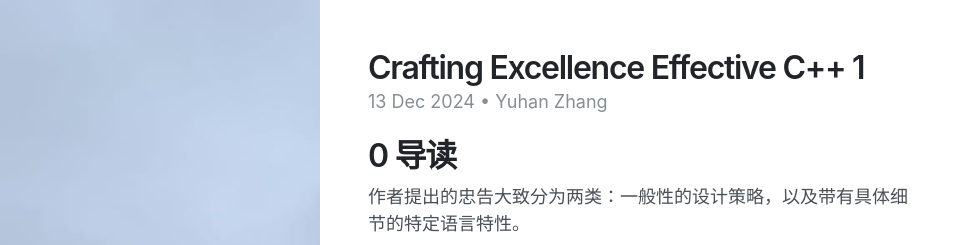
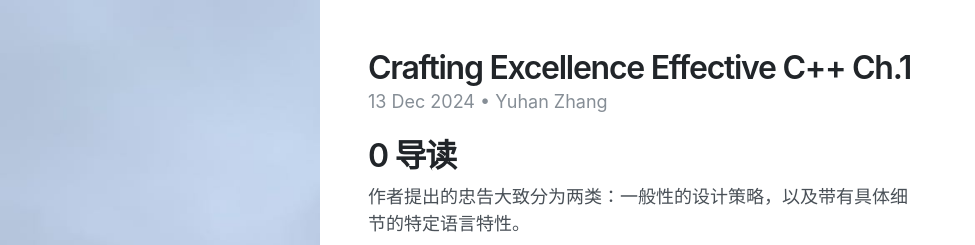
Before and after one commit to 08mamba24/08mamba24.github.io, a Jekyll site: the page built from _posts/2024-12-13-Crafting-Excellence-Effective-C++.md, in a window 1280 px wide and 900 px high. Shown: the top 245 px of the window, without its empty margins (0-975 px from the left). Built offline with Jekyll 4.4.1, drawn with Linux system fonts in a browser that asks for light colours; nearby versions of some CDN libraries.

Commit message:
modify tags

```diff
--- a/_posts/2024-12-13-Crafting-Excellence-Effective-C++.md
+++ b/_posts/2024-12-13-Crafting-Excellence-Effective-C++.md
@@ -1,10 +1,10 @@
 ---
 layout: post
-title: Crafting Excellence Effective C++ 1
+title: Crafting Excellence Effective C++ Ch.1
 author: Yuhan Zhang
 tags:
-- C++
-- Effective C++
+- "C++"
+- "Effective C++"
 date: 2024-12-13 22:00 +0800
 ---
 # 0 导读
```
